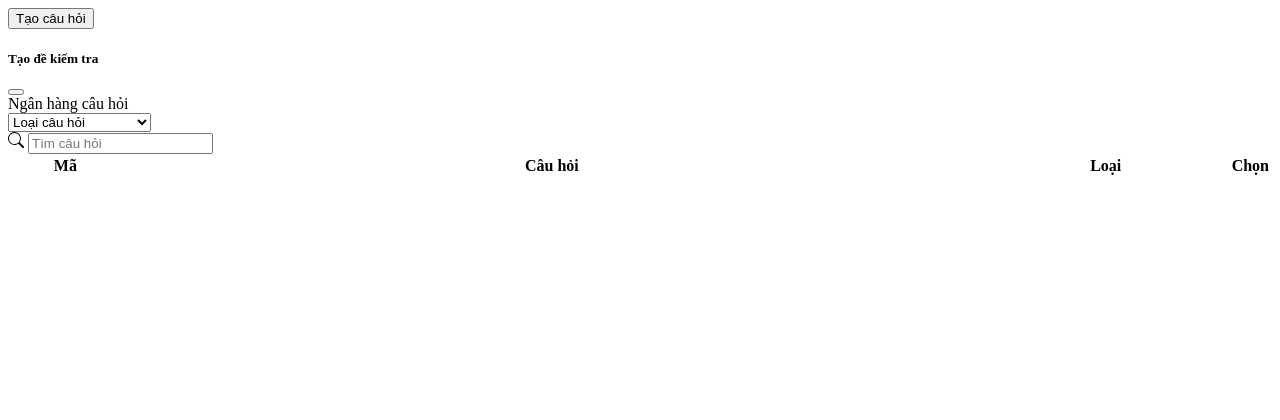
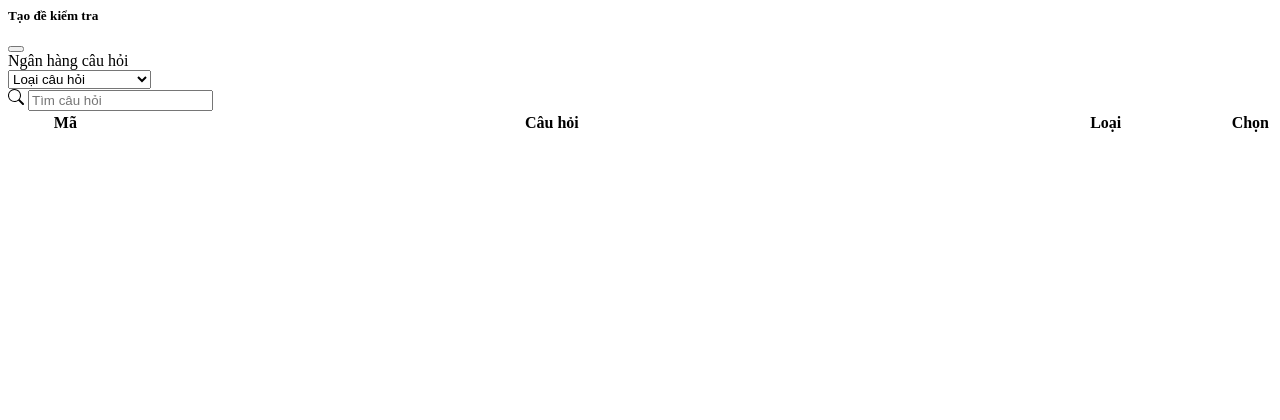
Before and after one commit to nttrung5122/doAnWeb2, a PHP site: page /View/form/form_createDetailTest_default.php in a window 1280 px wide. Shown: the top 420 px of the page. Run offline with PHP 8.4, Linux system fonts and the light colour scheme; lists and menus that the app fills with data are empty.

Commit message:
fix pageBailamPDF and createDetailTest Default

```diff
--- a/View/TrangLamBai/pageBailamPDF.php
+++ b/View/TrangLamBai/pageBailamPDF.php
@@ -33,7 +33,6 @@
 
                                 <!-- File PDF -->
                                 <iframe id="ifrPDF" src="./Assets/deThi/test.pdf" title="" height="100%" frameborder="0"></iframe>
-                            2
                             </ol>
                         </div>
                         <div class="col-6">
--- a/View/form/form_createDetailTest_default.php
+++ b/View/form/form_createDetailTest_default.php
@@ -88,10 +88,6 @@
 </style>
 
 <body>
-
-    <button type="button" class="btn btn-primary" data-bs-toggle="modal" data-bs-target="#form_settingTest">
-        Tạo câu hỏi
-    </button>
     <div class="modal" id="form_createDetailTest_default" tabindex="-1" aria-labelledby="popupLabel" aria-hidden="true">
         <div class="modal-dialog modal-xl">
             <div class="modal-content">
```
